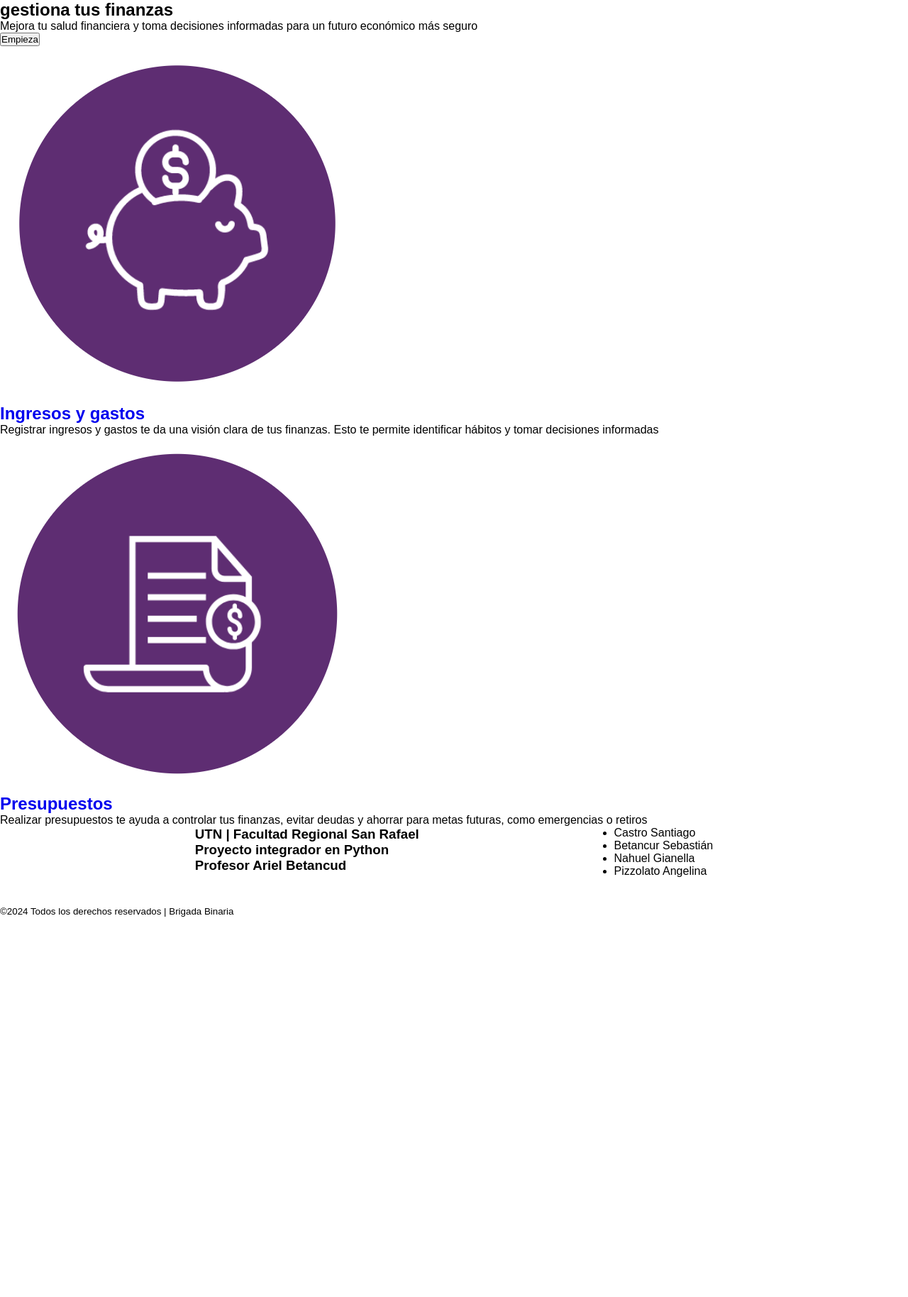
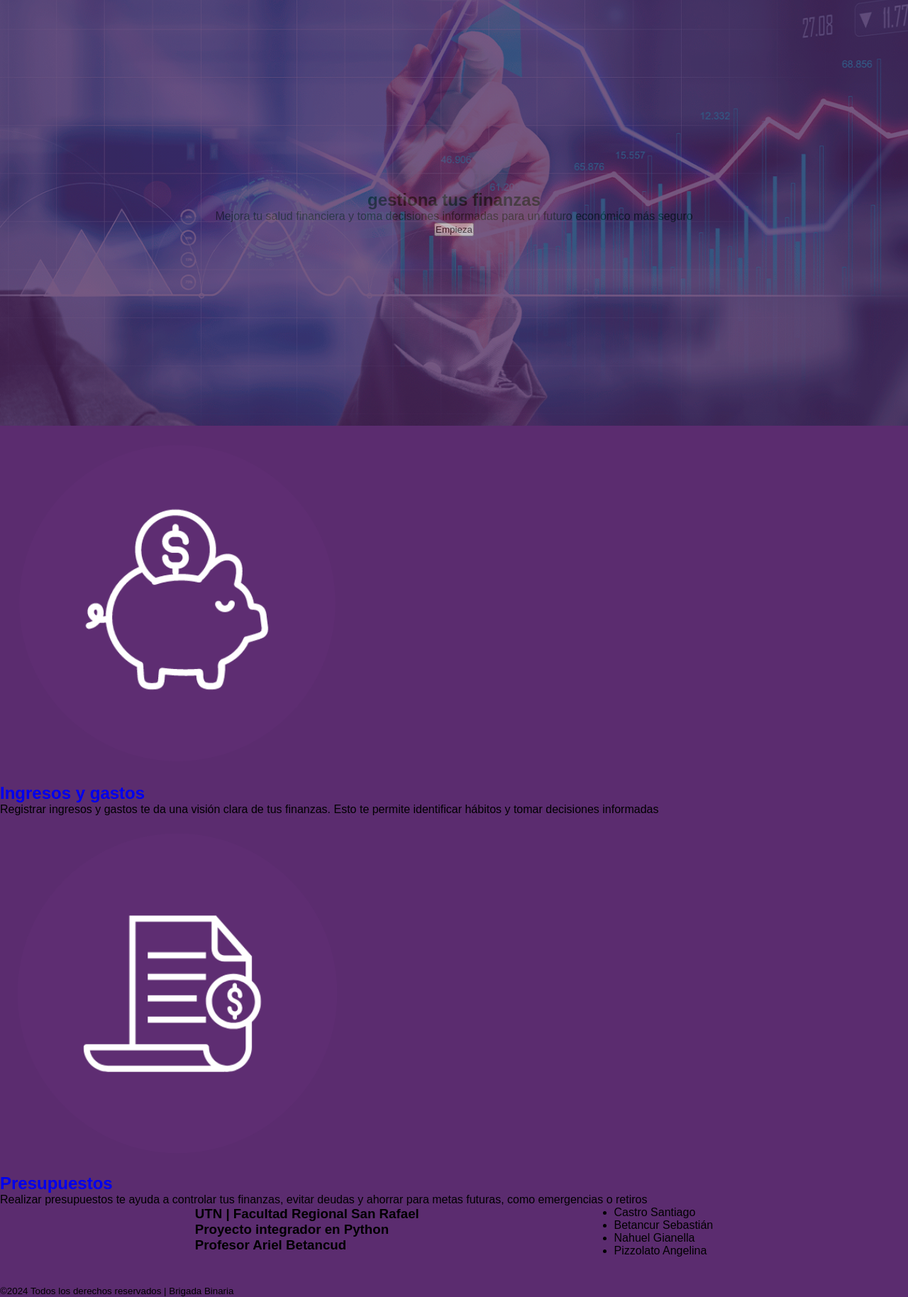
Before and after one commit to CodeStrong2023/Proyecto-Python-BrigadaBinaria, a Flask app: page / in a window 1280 px wide. Shown: the part 90-1918 px from the top of the page at 71% size. Before the commit the page ends 1382 px from the top, so only its background shows below. Run offline with Flask 3, Linux system fonts and the light colour scheme; some libraries are stand-ins or nearby versions.

Commit message:
Agregamos fondo y modificaciones a homepage.css

```diff
--- a/crud/static/css/homepage.css
+++ b/crud/static/css/homepage.css
@@ -64,6 +64,36 @@ cursor: pointer;
 transition: all 0.3s ease 0s;
 }
 
+body{
+    background-color:rgb(91, 44, 111);
+    font-family: sans-serif;
+}
+.container1 {
+    position: relative;
+    width: 100%;
+    height: calc(100vh - 200px);
+    display: flex;
+    text-align: center;
+    align-items: center;
+    justify-content: center;
+    overflow: hidden; /* Asegura que el pseudo-elemento no sobresalga del contenedor */
+}
+.container1::before {
+    content: "";
+    position: absolute;
+    top: 0;
+    left: 0;
+    width: 100%;
+    height: 100%;
+    background-image: linear-gradient(rgba(34, 10, 44, 0.5), rgba(34, 10, 44, 0.5)), url('/static/images/main-image.png');
+    background-position: center center;
+    background-repeat: no-repeat;
+    background-size: cover;
+    background-attachment: fixed;
+    opacity: 0.5;
+    z-index: 1;
+
+}
 
 /* FOOTER */
 .pie-pagina {
```
Also changed, not shown: crud/static/images/main-image.png (added).
